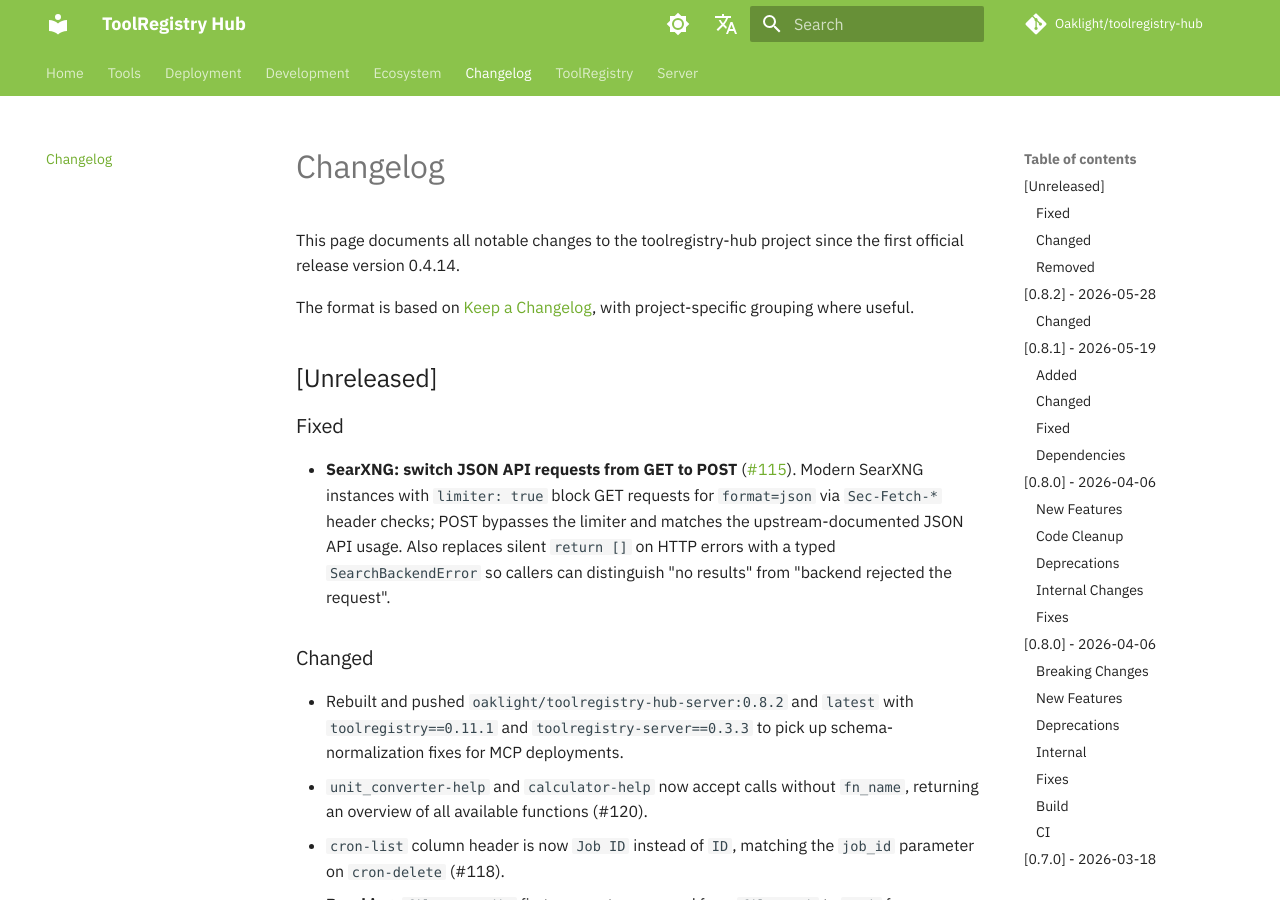
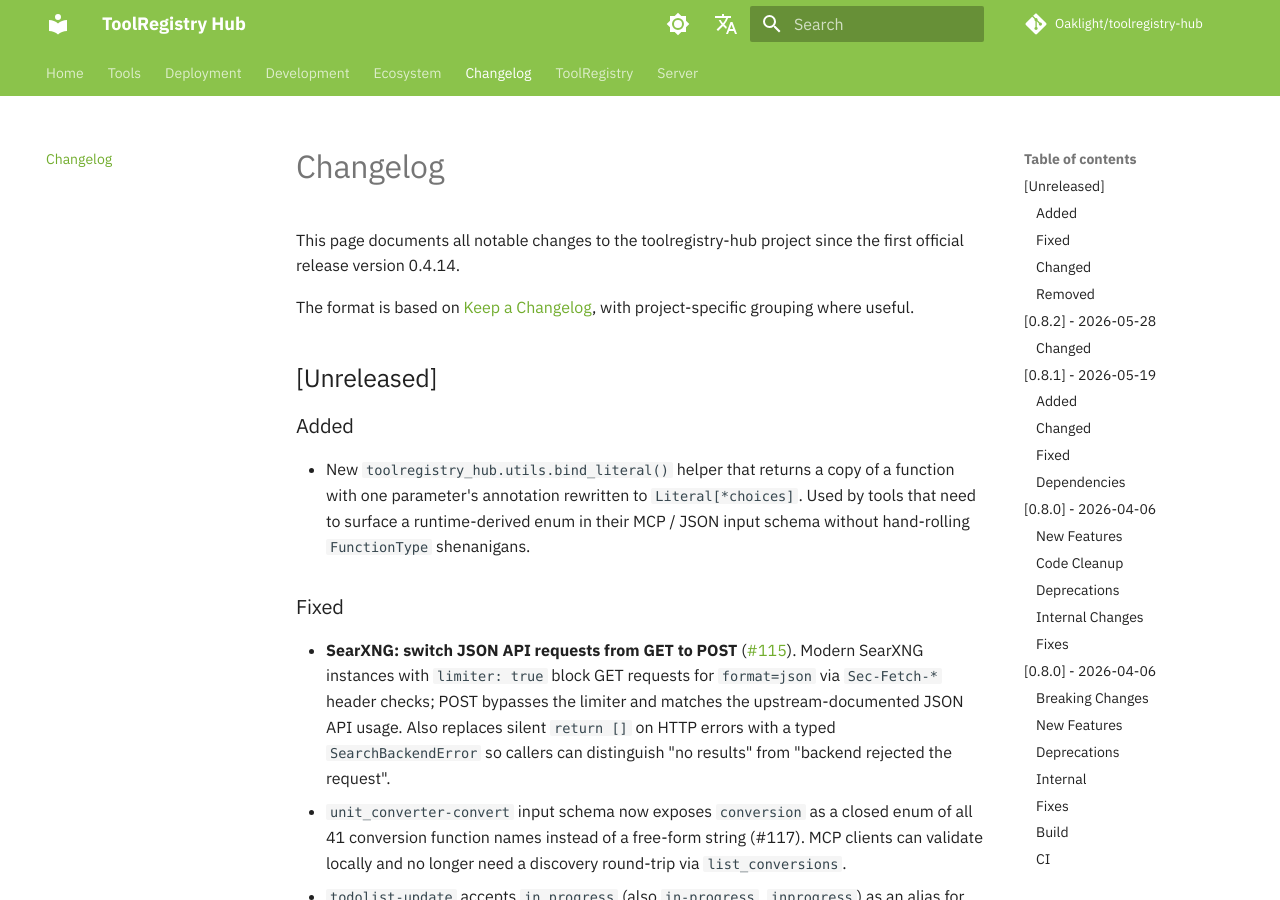
Before and after one commit to Oaklight/toolregistry-hub, an MkDocs documentation site: the page built from docs/changelog.md, in a window 1280 px wide and 900 px high. Built offline with MkDocs 1.6.1 and Material for MkDocs 9.7.7, drawn with Linux system fonts in a browser that asks for light colours; some web fonts are replaced; comment, search, counter and statistics services are not loaded; some of the changed text lies outside the part shown.

Commit message:
docs: note bind_literal helper, convert/todo enum fixes (#116, #117)

```diff
--- a/docs/changelog.md
+++ b/docs/changelog.md
@@ -14,9 +14,15 @@ The format is based on [Keep a Changelog](https://keepachangelog.com/en/1.1.0/),
 
 ## [Unreleased]
 
+### Added
+
+- New `toolregistry_hub.utils.bind_literal()` helper that returns a copy of a function with one parameter's annotation rewritten to `Literal[*choices]`. Used by tools that need to surface a runtime-derived enum in their MCP / JSON input schema without hand-rolling `FunctionType` shenanigans.
+
 ### Fixed
 
 - **SearXNG: switch JSON API requests from GET to POST** ([#115](https://github.com/Oaklight/toolregistry-hub/issues/115)). Modern SearXNG instances with `limiter: true` block GET requests for `format=json` via `Sec-Fetch-*` header checks; POST bypasses the limiter and matches the upstream-documented JSON API usage. Also replaces silent `return []` on HTTP errors with a typed `SearchBackendError` so callers can distinguish "no results" from "backend rejected the request".
+- `unit_converter-convert` input schema now exposes `conversion` as a closed enum of all 41 conversion function names instead of a free-form string (#117). MCP clients can validate locally and no longer need a discovery round-trip via `list_conversions`.
+- `todolist-update` accepts `in_progress` (also `in-progress`, `inprogress`) as an alias for `pending` (#116). The status enum is also now spelled out explicitly in the `update` docstring so it shows up in the generated tool description.
 
 ### Changed
 
```
